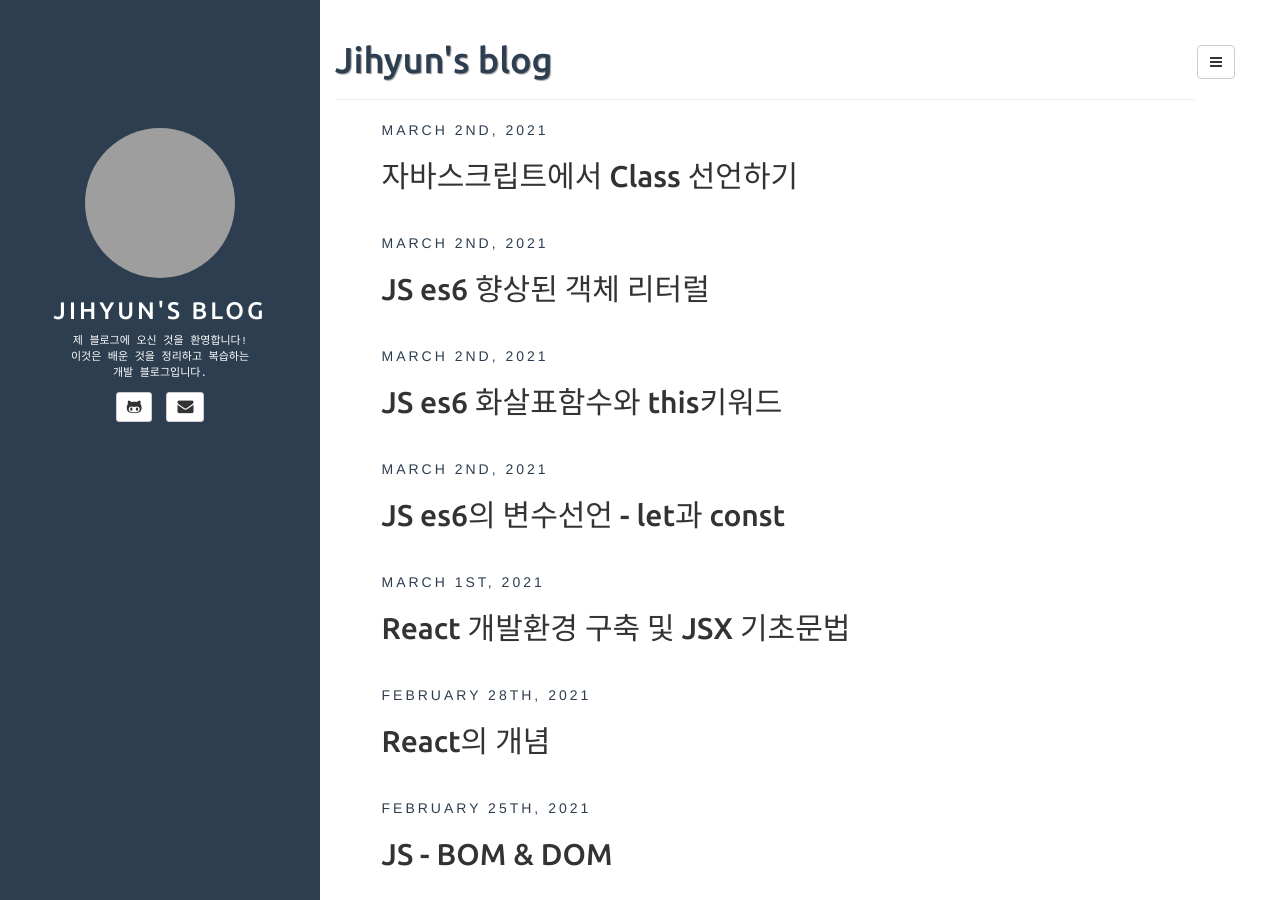
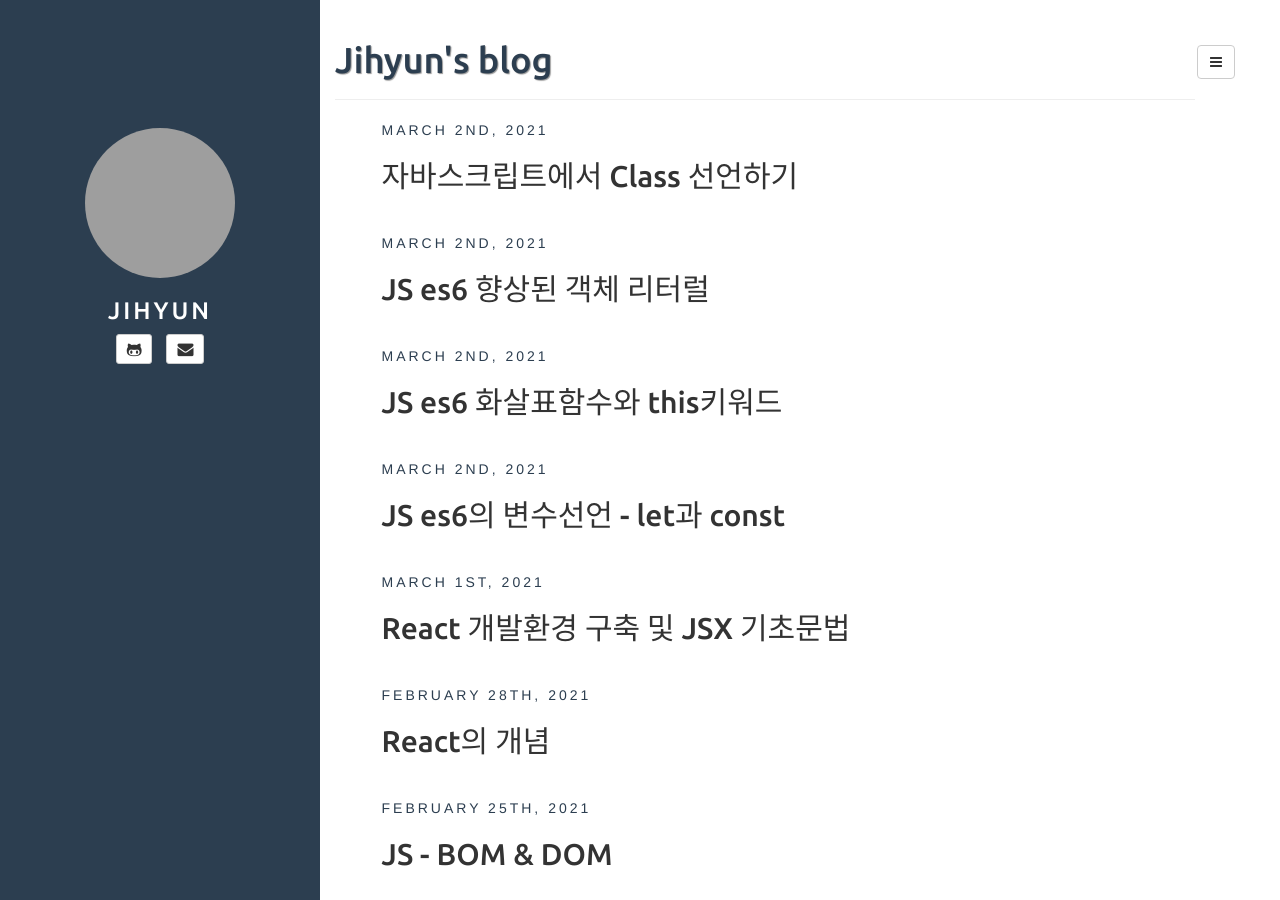
Before and after one commit to jkim68888/jkim68888.github.io, a Jekyll site: the page built from index.html, in a window 1280 px wide and 900 px high. Built offline with Jekyll 4.4.1, drawn with Linux system fonts in a browser that asks for light colours; the list of posts is cut into pages by our own code; grey boxes are pictures that could not be loaded.

Commit message:
config파일 내용 수정

```diff
--- a/_config.yml
+++ b/_config.yml
@@ -7,7 +7,7 @@ highlighter: rouge
 markdown: kramdown
 disqus: Jihyun
 google_analytics: Jihyun
-title: Jihyun's blog
+title: Jihyun
 
 defaults:
   -
@@ -21,7 +21,7 @@ author:
   name: Jihyun
   email: jkim68888@gmail.com
   github: jkim68888
-  bio: 제 블로그에 오신 것을 환영합니다! <br /> 이것은 배운 것을 정리하고 복습하는 <br /> 개발 블로그입니다.
+  bio:
 
 rss_path: feed.xml
 categories_path: categories.html
```
